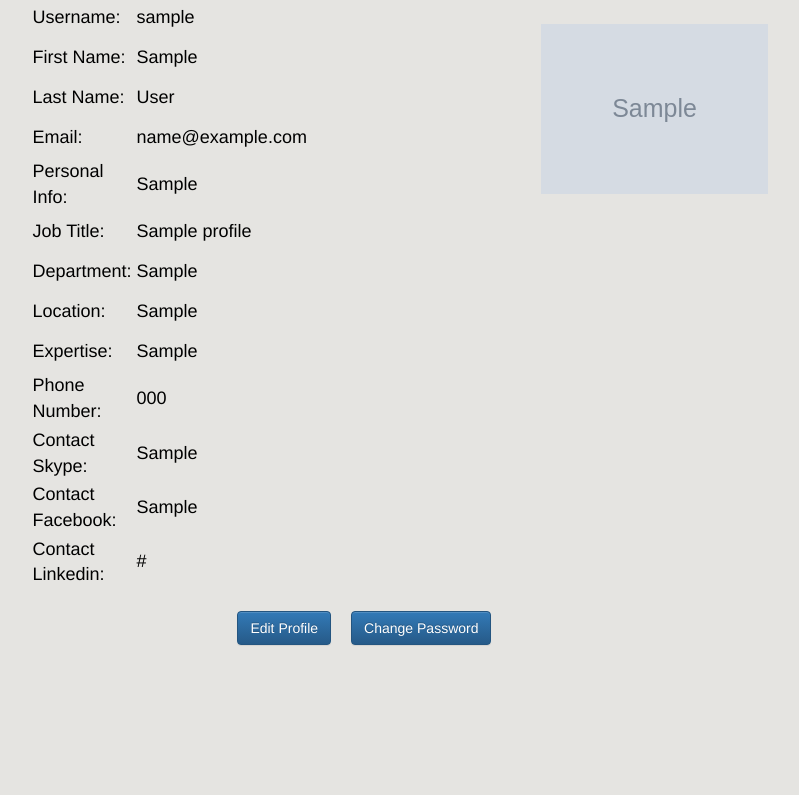
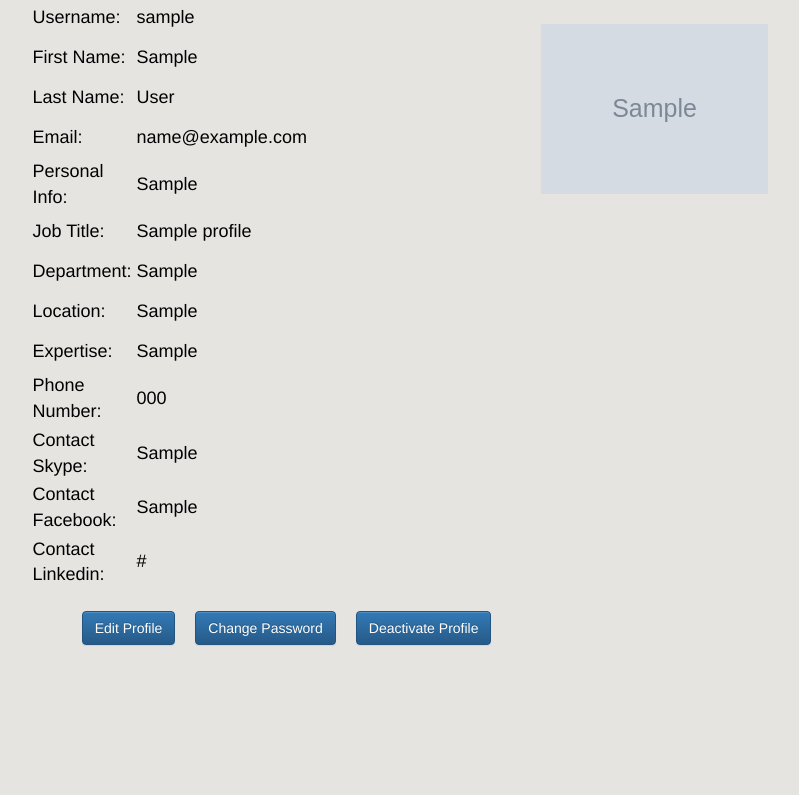
Before and after one commit to SNDjango/server, a Django app: a page that uses snd/image_board/templates/profile.html in a window 1280 px wide. Shown: the part 184-979 px from the top of the page, without its empty margins (242-1041 px from the left). Run offline with Django 3.2, Linux system fonts and the light colour scheme; a user stored in the database is signed in; tables that the repository leaves empty hold one stand-in row (values such as "Sample post"); grey boxes marked "Sample" are stand-in pictures; some libraries are stand-ins or nearby versions.

Commit message:
deactivate profile

```diff
--- a/snd/image_board/templates/profile.html
+++ b/snd/image_board/templates/profile.html
@@ -89,10 +89,17 @@
         </div>
         <div class="row">
             <div class="col-md-8">
+                <a class="btn btn-primary pull-right bluebutton" href="{%  url 'delete_profile' %}" onclick="clicked(event)">Deactivate Profile</a>
                 <a class="btn btn-primary pull-right bluebutton" href="{%  url 'changepw' %}">Change Password</a>
                 <a class="btn btn-primary pull-right bluebutton" href="{%  url 'profile_edit' %}">Edit Profile</a>
             </div>
         </div>
+     <script>
+        function clicked(e) {
+            if(!confirm('Are you sure you want to deactivate your profile?'))e.preventDefault();
+        }
+     </script>
+
     {% else %}
         <h2>Please login to see your Profile</h2>
     {% endif %}
--- a/snd/image_board/urls.py
+++ b/snd/image_board/urls.py
@@ -45,6 +45,7 @@ urlpatterns = [
     url(r'^subscribe/$', views.sub_board, name='sub_board'),
     url(r'^restapi/', include(router.urls)),
     url(r'^api-auth/', include('rest_framework.urls', namespace='rest_framework')),
+    url(r'^profile/delete$', views.delete_profile, name='delete_profile'),
 ]
 
 if settings.DEBUG:
--- a/snd/image_board/views.py
+++ b/snd/image_board/views.py
@@ -550,3 +550,10 @@ class CommentViewSet(viewsets.ModelViewSet):
     """
     queryset = Comment.objects.all()
     serializer_class = serializers.CommentSerializer
+
+def delete_profile(request):
+    user = request.user
+    user.is_active = False
+    user.save()
+    messages.success(request, 'Profile successfully deactivated.')
+    return redirect('index')
```
